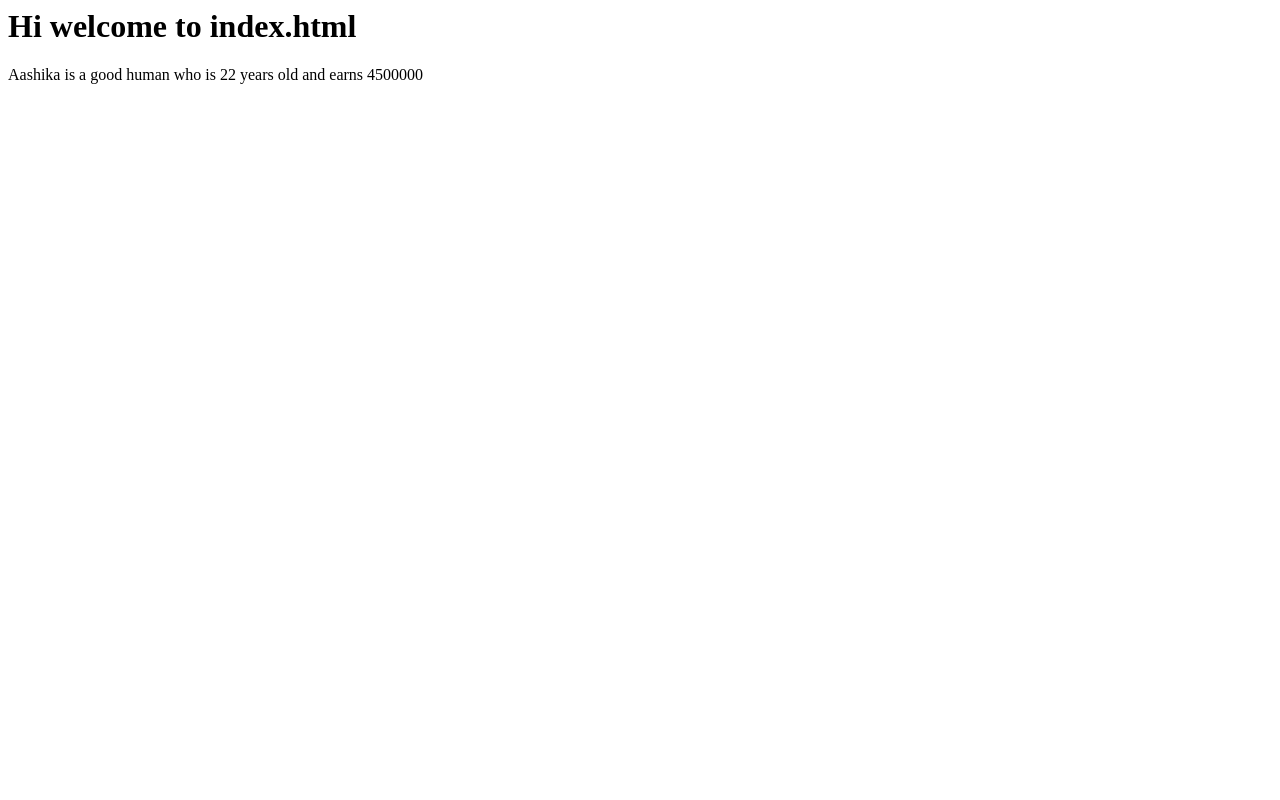
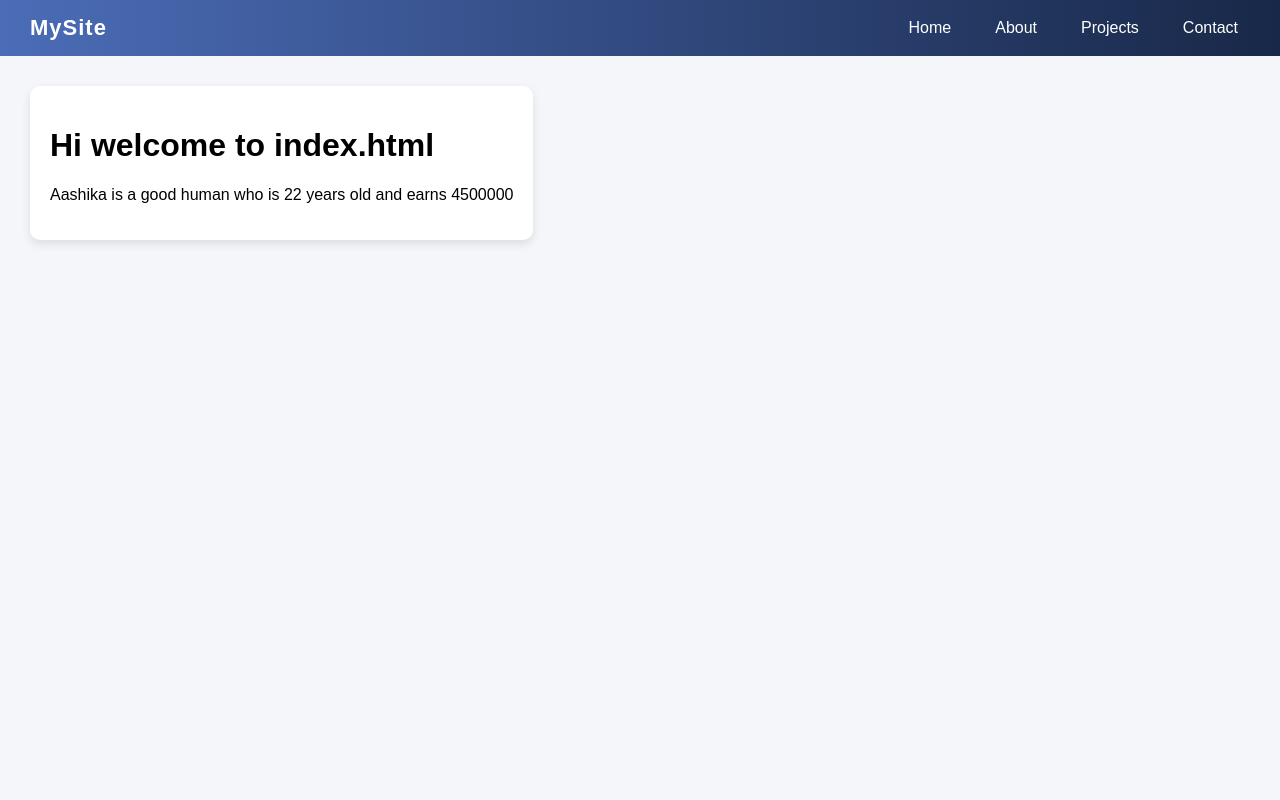
Before and after one commit to aashikaK/Django, a Django app: page / in a window 1280 px wide. Run offline with Django 5.2, Linux system fonts and the light colour scheme.

Commit message:
context parameter of render

```diff
--- a/Hello/home/views.py
+++ b/Hello/home/views.py
@@ -3,8 +3,8 @@ from django.shortcuts import render, HttpResponse
 # Create your views here.
 def index(request):
     # return HttpResponse("This is homepage.")
-    context={'name':"Aashika",'age':22,'salary':4500000}
-    return render(request,'index.html',context)
+    context={'name':"Aashika",'age':22,'salary':4500000} #dict but it sends...
+    return render(request,'index.html',context)   #....individual keys in html like name age and salary from render
 
 def about(request):
     return HttpResponse("This is about page")
--- a/Hello/templates/index.html
+++ b/Hello/templates/index.html
@@ -1,8 +1,92 @@
 <html>
-    <head>
-    </head>
-    <body>
-        <h1> Hi welcome to index.html</h1>
-            <p> {{name}} is a good human who is {{age}} years old and earns {{salary}}</p>
+<head>
+    <title>Index Page</title>
 
-        </body> </html>
+    <style>
+        body {
+            margin: 0;
+            font-family: Arial, sans-serif;
+            background: #f4f6f9;
+        }
+
+        /* Navbar */
+        .navbar {
+            display: flex;
+            justify-content: space-between;
+            align-items: center;
+            background: linear-gradient(90deg, #4b6cb7, #182848);
+            padding: 15px 30px;
+            color: white;
+        }
+
+        .logo {
+            font-size: 22px;
+            font-weight: bold;
+            letter-spacing: 1px;
+        }
+
+        .nav-links {
+            list-style: none;
+            display: flex;
+            gap: 20px;
+            margin: 0;
+        }
+
+        .nav-links li {
+            display: inline;
+        }
+
+        .nav-links a {
+            text-decoration: none;
+            color: white;
+            padding: 8px 12px;
+            border-radius: 5px;
+            transition: 0.3s;
+        }
+
+        .nav-links a:hover {
+            background: white;
+            color: #182848;
+        }
+
+        /* Content */
+        .content {
+            padding: 30px;
+        }
+
+        .card {
+            background: white;
+            padding: 20px;
+            border-radius: 10px;
+            width: fit-content;
+            box-shadow: 0 4px 10px rgba(0,0,0,0.1);
+        }
+    </style>
+</head>
+
+<body>
+
+    <!-- Navbar -->
+    <div class="navbar">
+        <div class="logo">MySite</div>
+
+        <ul class="nav-links">
+            <li><a href="#">Home</a></li>
+            <li><a href="#">About</a></li>
+            <li><a href="#">Projects</a></li>
+            <li><a href="#">Contact</a></li>
+        </ul>
+    </div>
+
+    <!-- Content -->
+    <div class="content">
+        <div class="card">
+            <h1>Hi welcome to index.html</h1>
+            <p>
+                {{name}} is a good human who is {{age}} years old and earns {{salary}}
+            </p>
+        </div>
+    </div>
+
+</body>
+</html>
```
